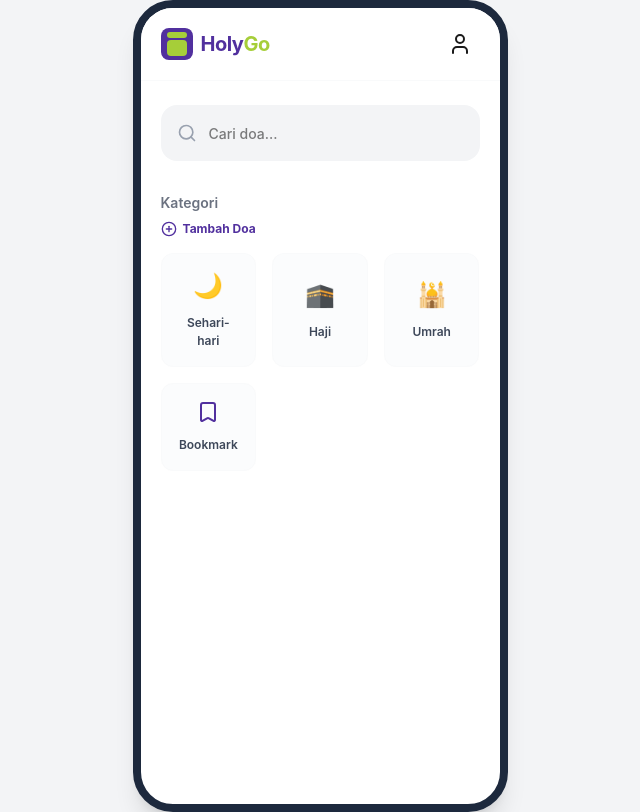
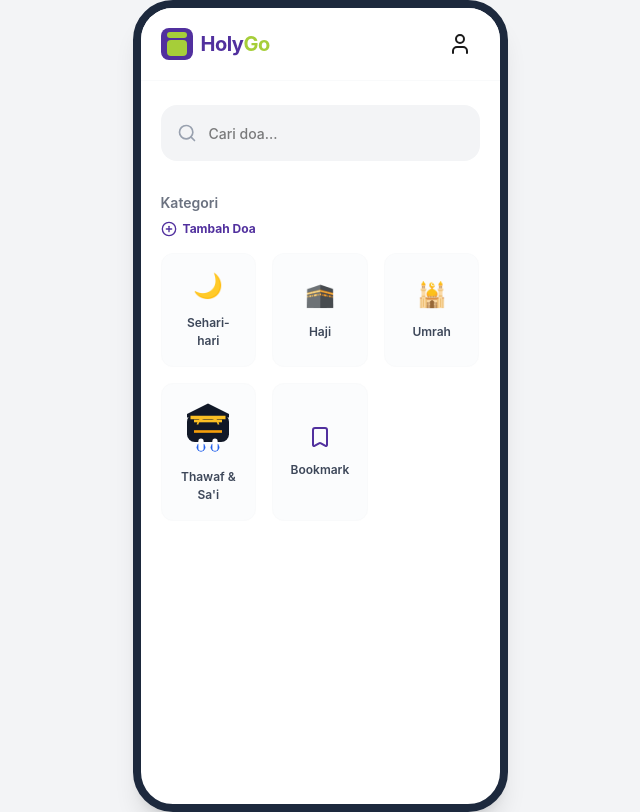
Before and after one commit to aqsaksatriawan/Holygo, a Next.js app: page /home in a window 1280 px wide. Shown: the whole page, without its empty margins (320-960 px from the left). Built offline with nearby package versions, Linux system fonts and the light colour scheme.

Commit message:
commit sementara

```diff
--- a/app/api/master-prayer/[category]/route.ts
+++ b/app/api/master-prayer/[category]/route.ts
@@ -7,10 +7,11 @@ export async function GET(
 ) {
   try {
     const { category } = await context.params;
+    const actualCategory = category === "umrah" ? "umroh" : category;
 
     const prayers = await prisma.masterPrayer.findMany({
       where: {
-        category,
+        category: actualCategory,
       },
       orderBy: {
         id: "asc",
--- a/app/category/[slug]/page.tsx
+++ b/app/category/[slug]/page.tsx
@@ -23,7 +23,8 @@ export default function CategoryPage() {
     const [loading, setLoading] = useState(true);
 
     useEffect(() => {
-        fetch(`/api/master-prayer/${slug}`)
+        const fetchCategory = slug === "umrah" ? "umroh" : slug;
+        fetch(`/api/master-prayer/${fetchCategory}`)
             .then((res) => res.json())
             .then((data) => {
                 setPrayers(data);
@@ -31,12 +32,10 @@ export default function CategoryPage() {
             });
     }, [slug]);
 
-
-
     const getTitle = () => {
         if (slug === "sehari-hari") return "Doa Sehari-hari";
         if (slug === "haji") return "Doa Haji";
-        if (slug === "umrah") return "Doa Umrah";
+        if (slug === "umrah" || slug === "umroh") return "Doa Umrah";
         return "Daftar Doa";
     };
 
--- a/app/home/page.tsx
+++ b/app/home/page.tsx
@@ -1,6 +1,6 @@
 "use client";
 import { useEffect, useState } from "react";
-import { Bookmark, User, Search, PlusCircle, Clock, ArrowRight, X } from "lucide-react";
+import { Bookmark, User, Users, Search, PlusCircle, Clock, ArrowRight, X } from "lucide-react";
 import { motion } from "framer-motion";
 import { useRouter } from "next/navigation";
 
@@ -12,9 +12,13 @@ export default function Dashboard() {
   const defaultCategories = [
     { nama: "Sehari-hari", slug: "sehari-hari", icon: "🌙" },
     { nama: "Haji", slug: "haji", icon: "🕋" },
-    { nama: "Umrah", slug: "umrah", icon: "🕌" },
+    { nama: "Umrah", slug: "umroh", icon: "🕌" },
   ];
-  const [categories, setCategories] = useState<any[]>(defaultCategories);
+  const initialCategories = [
+    ...defaultCategories,
+    { nama: "Thawaf & Sa'i", slug: "thawaf-sai", icon: "users" },
+  ];
+  const [categories, setCategories] = useState<any[]>(initialCategories);
   const [customCategoriesLoaded, setCustomCategoriesLoaded] = useState(false);
   const router = useRouter();
 
@@ -117,7 +121,10 @@ export default function Dashboard() {
       if (stored) {
         const parsed = JSON.parse(stored);
         if (Array.isArray(parsed) && parsed.length > 0) {
-          setCategories([...defaultCategories, ...parsed]);
+          setCategories([
+            ...initialCategories,
+            ...parsed.filter((custom: any) => !initialCategories.some((item) => item.slug === custom.slug)),
+          ]);
         }
       }
     } catch (e) {
@@ -141,7 +148,10 @@ export default function Dashboard() {
       const custom = stored ? JSON.parse(stored) : [];
       const updatedCustom = custom.filter((c: any) => c.slug !== slug);
       localStorage.setItem("holygo_custom_categories", JSON.stringify(updatedCustom));
-      setCategories([...defaultCategories, ...updatedCustom]);
+      setCategories([
+        ...initialCategories,
+        ...updatedCustom.filter((custom: any) => !initialCategories.some((item) => item.slug === custom.slug)),
+      ]);
       if (activeCategory === slug) {
         setActiveCategory(null);
       }
@@ -349,10 +359,9 @@ export default function Dashboard() {
                     Tambah Doa
                   </motion.button>
 
-                <div className="grid grid-cols-3 gap-4">
-                  {categories.map((item, i) => {
+                <div className="grid grid-cols-3 gap-4 mb-4">
+                  {defaultCategories.map((item, i) => {
                     const isActive = activeCategory === item.slug;
-                    const isCustom = !defaultCategories.find((d) => d.slug === item.slug);
 
                     return (
                       <motion.div
@@ -365,19 +374,6 @@ export default function Dashboard() {
                           : "bg-[#FBFCFD] border-gray-50"
                         }`}
                       >
-                        {isCustom && (
-                          <button
-                            onClick={(e) => {
-                              e.stopPropagation();
-                              deleteCategory(item.slug);
-                            }}
-                            className="absolute -top-1 -right-1 text-gray-400 hover:text-red-600 bg-transparent p-0.5 rounded-full"
-                            aria-label={`Hapus kategori ${item.nama}`}
-                          >
-                            <X className="w-3 h-3" />
-                          </button>
-                        )}
-
                         <div className="text-2xl mb-3">{item.icon}</div>
                         <span className={`text-[12px] font-semibold ${isActive ? "text-[#51309E]" : "text-[#3D4759]"}`}>
                           {item.nama}
@@ -385,6 +381,31 @@ export default function Dashboard() {
                       </motion.div>
                     );
                   })}
+                </div>
+
+                <div className="grid grid-cols-3 gap-4">
+                  <motion.div
+                    whileTap={{ scale: 0.95 }}
+                    transition={{ type: "spring", stiffness: 400, damping: 15 }}
+                    onClick={() => router.push(`/category/thawaf-sai`)}
+                    className="relative flex flex-col items-center justify-center rounded-xl border p-4 cursor-pointer transition-all text-center bg-[#FBFCFD] border-gray-50"
+                  >
+                    <div className="w-14 h-14 mb-3">
+                      <svg viewBox="0 0 64 64" className="w-full h-full">
+                        <rect x="8" y="16" width="48" height="32" rx="9" fill="#111827" />
+                        <path d="M8 16L32 4L56 16V20H8V16Z" fill="#111827" />
+                        <path d="M12 20H52" stroke="#FBBF24" strokeWidth="4" />
+                        <path d="M16 24H48" stroke="#FBBF24" strokeWidth="3" />
+                        <path d="M16 36H48" stroke="#F59E0B" strokeWidth="3" />
+                        <path d="M20 28C20 24 24 20 32 20C40 20 44 24 44 28" stroke="#FBBF24" strokeWidth="2" fill="none" />
+                        <circle cx="24" cy="54" r="5" fill="#2563EB" />
+                        <rect x="21" y="44" width="6" height="14" rx="3" fill="#FFFFFF" />
+                        <circle cx="40" cy="54" r="5" fill="#2563EB" />
+                        <rect x="37" y="44" width="6" height="14" rx="3" fill="#FFFFFF" />
+                      </svg>
+                    </div>
+                    <span className="text-[12px] font-semibold text-[#3D4759]">Thawaf & Sa'i</span>
+                  </motion.div>
 
                   <motion.div
                     whileTap={{ scale: 0.95 }}
@@ -397,6 +418,8 @@ export default function Dashboard() {
                     </div>
                     <span className="text-[12px] font-semibold text-[#3D4759]">Bookmark</span>
                   </motion.div>
+
+                  <div></div>
                 </div>
               </div>
 
--- a/app/prayer/[id]/page.tsx
+++ b/app/prayer/[id]/page.tsx
@@ -18,6 +18,74 @@ const PrayerDetailPage = () => {
   const [loading, setLoading] = useState(true);
   const [isBookmarked, setIsBookmarked] = useState(false);
   const [showFontControl, setShowFontControl] = useState(false);
+  const [isSpeaking, setIsSpeaking] = useState(false);
+  const [voices, setVoices] = useState<SpeechSynthesisVoice[]>([]);
+
+  useEffect(() => {
+    if (typeof window === "undefined") return;
+
+    const loadVoices = () => {
+      const availableVoices = window.speechSynthesis.getVoices();
+      if (availableVoices && availableVoices.length > 0) {
+        setVoices(availableVoices);
+      }
+    };
+
+    loadVoices();
+
+    const handleVoicesChanged = () => {
+      loadVoices();
+    };
+
+    window.speechSynthesis.addEventListener("voiceschanged", handleVoicesChanged);
+    return () => {
+      window.speechSynthesis.removeEventListener("voiceschanged", handleVoicesChanged);
+    };
+  }, []);
+
+  const getArabicVoice = () => {
+    if (typeof window === "undefined") return null;
+
+    const availableVoices = voices.length > 0 ? voices : window.speechSynthesis.getVoices();
+    if (!availableVoices || availableVoices.length === 0) return null;
+
+    const bestVoice = availableVoices.find(
+      (voice) => voice.lang.toLowerCase().startsWith("ar") || voice.name.toLowerCase().includes("arabic")
+    );
+
+    return bestVoice || availableVoices[0];
+  };
+
+  const handleSpeakDoa = () => {
+    if (typeof window === "undefined" || !doaData?.doa) return;
+
+    const text = doaData.doa.trim();
+    if (!text) return;
+
+    const utterance = new SpeechSynthesisUtterance(text);
+    utterance.lang = "ar-SA";
+    utterance.rate = 0.95;
+    utterance.pitch = 1;
+    utterance.volume = 1;
+
+    const voice = getArabicVoice();
+    if (voice) {
+      utterance.voice = voice;
+    }
+
+    utterance.onstart = () => setIsSpeaking(true);
+    utterance.onend = () => setIsSpeaking(false);
+    utterance.onerror = () => setIsSpeaking(false);
+
+    window.speechSynthesis.cancel();
+    window.speechSynthesis.speak(utterance);
+  };
+
+  const handleStopSpeak = () => {
+    if (typeof window === "undefined") return;
+    window.speechSynthesis.cancel();
+    setIsSpeaking(false);
+  };
 
   useEffect(() => {
     fetchPrayerDetail();
@@ -190,7 +258,7 @@ const PrayerDetailPage = () => {
           <div className="p-6 space-y-8 pb-28">
 
             <h2 className="text-center text-2xl font-bold bg-gray-100 inline-block px-4 py-1 rounded-xl mx-auto w-fit">
-              {doaData.judul}
+              {doaData?.judul}
             </h2>
 
             <p
@@ -200,13 +268,23 @@ const PrayerDetailPage = () => {
               {doaData.doa}
             </p>
 
-            <div className="flex justify-center">
+            <div className="flex flex-col items-center gap-3 justify-center">
               <button
                 type="button"
+                onClick={handleSpeakDoa}
                 className="mt-4 rounded-3xl bg-[#51309E] px-6 py-3 text-sm font-semibold text-white shadow-sm transition hover:bg-[#3d257f] active:scale-[0.98]"
               >
-                Baca Doa
+                {isSpeaking ? "Stop" : "Baca Doa"}
               </button>
+              {isSpeaking && (
+                <button
+                  type="button"
+                  onClick={handleStopSpeak}
+                  className="rounded-3xl bg-gray-200 px-5 py-2 text-sm font-semibold text-[#3D4759] shadow-sm transition hover:bg-gray-300 active:scale-[0.98]"
+                >
+                  Berhenti
+                </button>
+              )}
             </div>
 
             <div className="bg-gray-50 rounded-3xl p-5">
```
Also changed, not shown: public/kaaba.svg (added).
